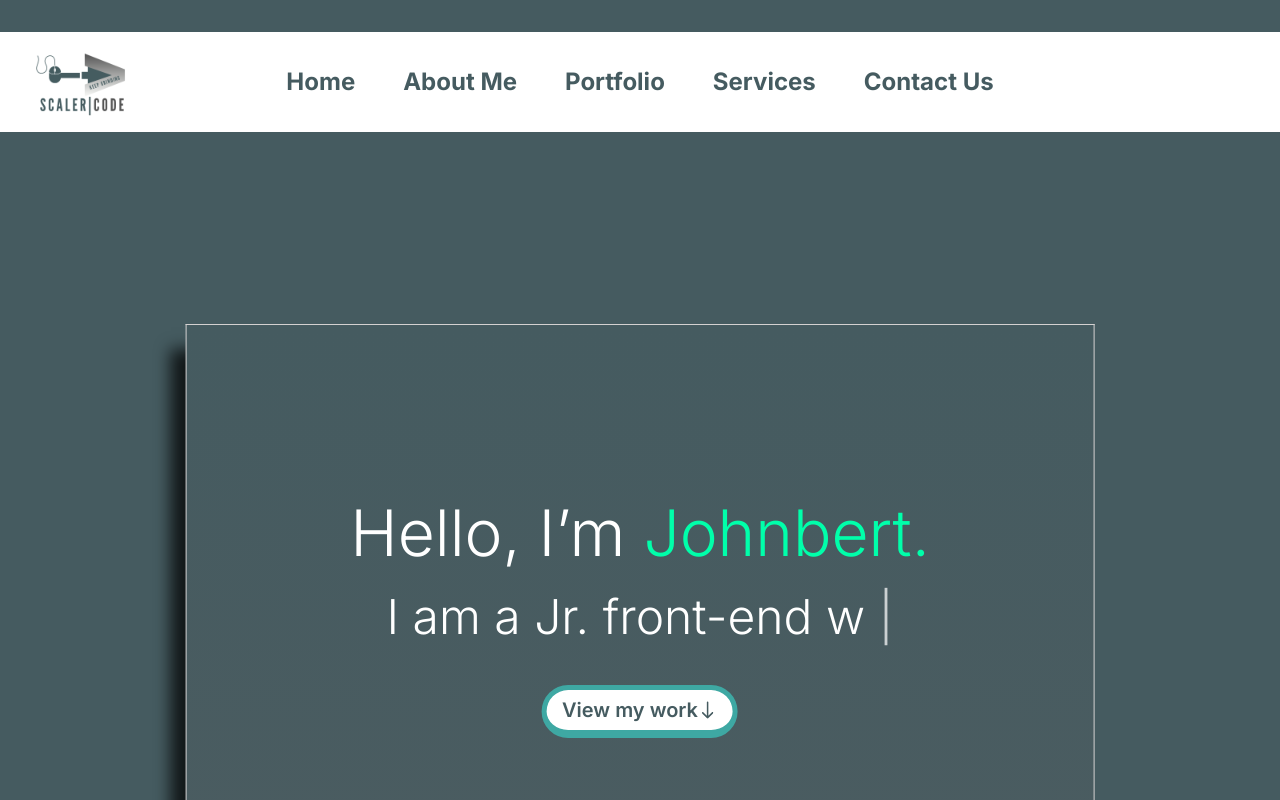
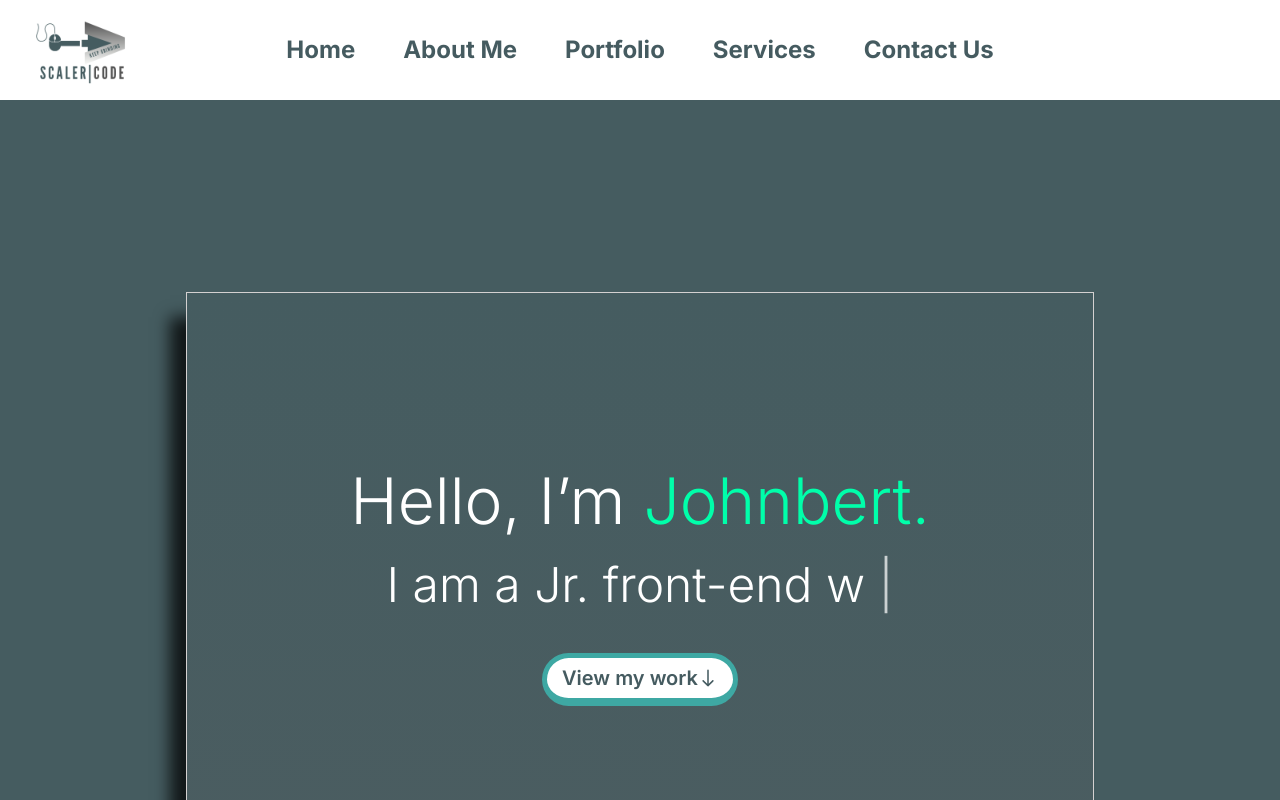
Before and after one commit to Scaler23/my-portfolio, a React (Vite) app: page / in a window 1280 px wide. Shown: the top 800 px of the page. Built offline with nearby package versions, Linux system fonts and the light colour scheme.

Commit message:
aler error

```diff
--- a/src/assets/components/About us/About.css
+++ b/src/assets/components/About us/About.css
@@ -32,6 +32,7 @@
   }
   .about-info p{
     line-height: 30px;
+
   }
   .myImage{
    width: 50%;
@@ -41,6 +42,7 @@
   }
   .aboutDescription{
    width: 50%;
+   text-align: left;
   }
 
  @media screen and (max-width: 1300px) {
@@ -93,3 +95,10 @@
       background-color: #2B887D;
      }
  }
+ @media screen and (max-width: 500px) {
+  .about-title p{
+
+    font-size: 30px ;
+
+  }
+}
--- a/src/assets/components/About us/mySkill.css
+++ b/src/assets/components/About us/mySkill.css
@@ -187,6 +187,7 @@
     top: 5px;
 
 }
+
 .html-percent::after{
     content: "90%";
     position: absolute;
@@ -526,3 +527,8 @@
     width: 140px;
  }
 }
+@media screen and (max-width:500px){
+   .about-skill-title p{
+      font-size: 30px;
+   }
+}
--- a/src/assets/components/Contact us/ContactUs.css
+++ b/src/assets/components/Contact us/ContactUs.css
@@ -5,7 +5,7 @@
    width: 100%;
    flex-direction: column;
 padding-top: 10rem;
-position: absolute;
+
 padding-bottom: 10rem;
 }
 .contact p{
--- a/src/assets/components/Contact us/Toastify.css
+++ b/src/assets/components/Contact us/Toastify.css
@@ -48,7 +48,7 @@
     /* used to control the opacity of the progress trail */
     --toastify-color-progress-bgo: 0.2;
   }
-  .alert{
+    /* .alert{
     position: fixed;
     bottom: -40rem;
     right: -10rem;
@@ -100,4 +100,4 @@
           right: 2rem;
           width: 90%;
         }
-  }
+    } */
--- a/src/assets/components/Home/Home.css
+++ b/src/assets/components/Home/Home.css
@@ -110,7 +110,6 @@ margin-bottom: 20rem;
         position: absolute;
         left: 50%;
         transform: translate(-50%);
-
     }
 }
 @media screen and (max-width:400px){
@@ -121,3 +120,8 @@ margin-bottom: 20rem;
           font-size: 35px;
       }
 }
+@media screen and (max-width:370px){
+    .read-more{
+     width: 60%;
+    }
+}
--- a/src/assets/components/Landing page/Landing Page.css
+++ b/src/assets/components/Landing page/Landing Page.css
@@ -1,20 +1,34 @@
+.whole{
+  width: 100%;
+ background-color: #455C60;
+text-align: center;
 
+
+}
+.half{
+  width: 100%;
+  margin-top: 12rem;
+
+  display: flex;
+  justify-content: center;
+  align-items: center;
+
+}
 .main-container{
-position: absolute;
-   left: 50%;
-   transform: translate(-50%);
-   width: 71%;
-   margin-top: 12rem;
-   box-shadow: -18px 23px 15px -2px rgba(0,0,0,0.75);
-   -webkit-box-shadow: -18px 23px 15px -2px rgba(0,0,0,0.75);
-   -moz-box-shadow: -18px 23px 15px -2px rgba(0,0,0,0.75);
+ width: 71%;
+
 }
-
+.hoabpose{
+  box-shadow: -18px 23px 15px -2px rgba(0,0,0,0.75);
+  -webkit-box-shadow: -18px 23px 15px -2px rgba(0,0,0,0.75);
+  -moz-box-shadow: -18px 23px 15px -2px rgba(0,0,0,0.75);
+  position: relative;
+}
 .hoabpo{
   border: 1px solid #d4d1d1;
   border-bottom: none;
   padding-bottom: 10rem;
-  position: relative;
+ position: relative;
   background-image: linear-gradient(to bottom, #a6a6a600, #595f62ab, #42454583, #2B2B2B);
 }
 .myPicture{
@@ -35,7 +49,7 @@ position: absolute;
   height: 116px;
   border-radius: 50%;
   background-color: #B6B6B6;
-  bottom: -50px;
+  bottom: -3.5rem;
   left: 50%;
   transform: translate(-50%);
   clip-path: inset(0 0 40% 0); /* Cuts the bottom half */
@@ -50,7 +64,7 @@ position: absolute;
   border-bottom-right-radius: none;
   border-bottom-left-radius: none;
   background-color: #455C60;
-  bottom: -58px;
+  bottom: -3.6rem;
   left: 50%;
   transform: translate(-50%);
   clip-path: inset(0 0 50% 0); /* Cuts the bottom half */
@@ -213,7 +227,7 @@ position: absolute;
   background-color: #d4d1d1;
 }
 .nav-list.show {
-  top: 130px;
+  top: 100px;
   display: block;
   left: 50%;
   transform: translate(-50%);
--- a/src/assets/components/Landing page/LandingPage.tsx
+++ b/src/assets/components/Landing page/LandingPage.tsx
@@ -44,6 +44,8 @@ const LandingPage = () => {
   return (
     <>
       {/* ============= NAVIGATION ============ */}
+      <div className="whole">
+
       <nav className="nav-container">
         <div className="logo">
           <a href="#home" className="Logo">
@@ -74,13 +76,14 @@ const LandingPage = () => {
           }}
         />
       </nav>
+      <div className="half">
       {/* ============= MOUSE================ */}
       <Mouse />
       {/* ====================== MEDIA LOGOS ================== */}
         {isShowSocialLogo && <SocialLogo />}
       {/* ============= MAIN CONTENT ====================== */}
       <div className="main-container">
-
+<div className="hoabpose">
         <div className="hoabpo">
 
           {/* =================== HOME ===================== */}
@@ -112,13 +115,13 @@ const LandingPage = () => {
           <div className="circle"></div>
           <div className="rectangle"></div>
         </div>
-
+        </div>
         <ContactUs />
 
         {/*========================== CONTACT ========================= */}
-
+        </div>
       </div>
-
+      </div>
     </>
   );
 };
--- a/src/assets/components/Portfolio/Portfolio.css
+++ b/src/assets/components/Portfolio/Portfolio.css
@@ -13,7 +13,7 @@ height: 90%;
 
 }
 .project .port-wrapper:hover{
- margin-left: 2rem;
+ margin-left: 3rem;
     width: 50%;
 
 }
@@ -44,7 +44,7 @@ height: 100%;
 
 .port-info{
  width: 35%;
-
+text-align: left;
 }
 .port-title{
     font-size: 32px;
@@ -140,6 +140,11 @@ height: 100%;
     padding: 2rem 3rem 2rem 0;
 height: 70%;
 }
+.portfolio-title p{
+
+    font-size: 30px ;
+
+}
 .project .port-wrapper:hover{
 
          margin-bottom: 1rem;
--- a/src/index.css
+++ b/src/index.css
@@ -9,8 +9,7 @@ html{
 }
 html, body {
 overflow-x: hidden;
-padding-top: 1rem;
-background-color: #455B60;
+background-color: aliceblue;
 }
 *{
   box-sizing: border-box;
```
Lines whose indentation alone changed are shown as unchanged.
